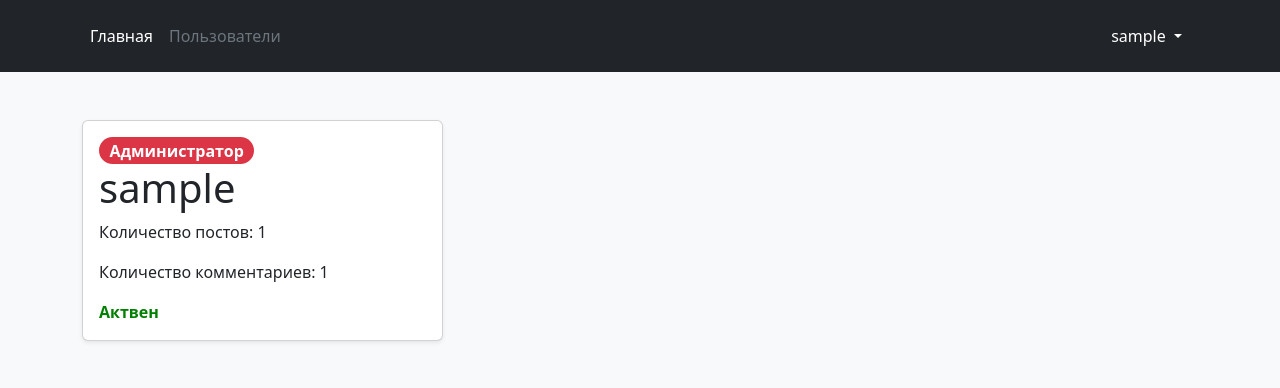
After one commit to Tortolet/Forum, a Spring Boot app: page /users in a window 1280 px wide. The commit adds this page. Shown: the top 388 px of the page. Run offline with Spring Boot 4, Linux system fonts and the light colour scheme; a user stored in the database is signed in; tables that the repository leaves empty hold one stand-in row (values such as "Sample post"); some of the project's set-up classes (security, data sources, template engines, error pages and the like) are left out, and stand-ins take their place.

Commit message:
0.22 (Users page + fix some bugs)

```diff
--- a/src/main/java/com/example/forum/controllers/ThreadController.java
+++ b/src/main/java/com/example/forum/controllers/ThreadController.java
@@ -6,10 +6,7 @@ import com.example.forum.models.Threads;
 import com.example.forum.models.Users;
 import com.example.forum.repos.FileRepo;
 import com.example.forum.repos.UserRepo;
-import com.example.forum.services.CommentService;
-import com.example.forum.services.FilesService;
-import com.example.forum.services.GroupService;
-import com.example.forum.services.ThreadService;
+import com.example.forum.services.*;
 import org.springframework.beans.factory.annotation.Autowired;
 import org.springframework.security.core.Authentication;
 import org.springframework.security.core.context.SecurityContextHolder;
@@ -49,6 +46,9 @@ public class ThreadController {
 
     @Autowired
     private CommentService commentService;
+
+    @Autowired
+    private UserService userService;
 
     @GetMapping("/group/add_post")
     public String getPost(Model model, @RequestParam Long id){
@@ -112,14 +112,45 @@ public class ThreadController {
         model.addAttribute("countLikes", userRepo.countByThreads(post));
 
         Map<Comments, Long> test = new HashMap<>();
+        Map<Comments, String> dateComment = new HashMap<>();
         if(commentService.allThreadsOrderByIdThread(id).size() > 0){
             long temp;
             for(int i = 0; i < commentService.allThreadsOrderByIdThread(id).size(); i++){
                 temp = userRepo.countByComments(commentService.allThreadsOrderByIdThread(id).get(i));
                 test.put(commentService.allThreadsOrderByIdThread(id).get(i), temp);
+
+                String dateCommentString = String.valueOf(commentService.allThreadsOrderByIdThread(id).get(i).getDateCreated());
+                StringBuilder dateBuilder = new StringBuilder(dateCommentString);
+                String dayComment = dateBuilder.substring(8,10);
+                String monthComment = dateBuilder.substring(5,7);
+                String yearComment = dateBuilder.substring(0,4);
+                String timeComment = dateBuilder.substring(11,19);
+
+                String resultDateComment = dayComment + "-" + monthComment + "-" + yearComment + " " + timeComment;
+                dateComment.put(commentService.allThreadsOrderByIdThread(id).get(i), resultDateComment);
             }
         }
         model.addAttribute("test", test);
+        model.addAttribute("dateComment", dateComment);
+
+        String dateCreated = String.valueOf(post.getDateCreated());
+        StringBuilder builder = new StringBuilder(dateCreated);
+        String day = builder.substring(8,10);
+        String month = builder.substring(5,7);
+        String year = builder.substring(0,4);
+        String time = builder.substring(11,19);
+        String resultDateCreated = day + "-" + month + "-" + year + " " + time;
+        model.addAttribute("dateCreated", resultDateCreated);
+
+        String dateChange = String.valueOf(post.getDateChange());
+        StringBuilder builderChange = new StringBuilder(dateChange);
+        String dayChange = builderChange.substring(8,10);
+        String monthChange = builderChange.substring(5,7);
+        String yearChange = builderChange.substring(0,4);
+        String timeChange = builderChange.substring(11,19);
+        String resultDateChange = dayChange + "-" + monthChange + "-" + yearChange + " " + timeChange;
+        model.addAttribute("dateChange", resultDateChange);
+
         return "post";
     }
 
@@ -219,4 +250,27 @@ public class ThreadController {
 
         return "redirect:/group/" + post.getGroups().getId() + "/post?id=" + post.getId();
     }
+
+    @GetMapping("/users")
+    public String getUsers(Model model) {
+        model.addAttribute("users", userService.allUsers());
+        Map<Users, Long> usersThreadsMap = new HashMap<>();
+        Map<Users, Long> usersCommentsMap = new HashMap<>();
+
+        if(threadService.allThreads().size() > 0){
+            for (int i = 0; i < userService.allUsers().size(); i++) {
+                usersThreadsMap.put(userService.allUsers().get(i), threadService.getUserPostsCount(userService.allUsers().get(i).getId()));
+            }
+            model.addAttribute("threads", usersThreadsMap);
+        }
+
+        if(commentService.allComments().size() > 0){
+            for (int i = 0; i < userService.allUsers().size(); i++) {
+                usersCommentsMap.put(userService.allUsers().get(i), commentService.getUserCommentsCount(userService.allUsers().get(i).getId()));
+            }
+            model.addAttribute("comments", usersCommentsMap);
+        }
+
+        return "users";
+    }
 }
--- a/src/main/resources/templates/index.html
+++ b/src/main/resources/templates/index.html
@@ -20,11 +20,7 @@
 
             <ul class="nav col-12 col-lg-auto me-lg-auto mb-2 justify-content-center mb-md-0">
                 <li><a href="#" class="nav-link px-2 text-secondary">Главная</a></li>
-                <li><a href="#" class="nav-link px-2 text-white">Пользователи</a></li>
-<!--                <li><a href="#" class="nav-link px-2 text-white">Pricing</a></li>-->
-<!--                <li><a href="#" class="nav-link px-2 text-white">FAQs</a></li>-->
-<!--                <li><a href="#" class="nav-link px-2 text-white">About</a></li>-->
-
+                <li><a th:href="@{/users}" class="nav-link px-2 text-white">Пользователи</a></li>
             </ul>
             <div class="text-end">
                 <ul class="nav">
--- /dev/null
+++ b/src/main/resources/templates/users.html
@@ -0,0 +1,83 @@
+<!DOCTYPE html>
+<html lang="en" xmlns="http://www.w3.org/1999/xhtml" xmlns:th="https://www.thymeleaf.org" xmlns:sec="http://www.thymeleaf.org/extras/spring-security">
+<head>
+  <link href="https://cdn.jsdelivr.net/npm/bootstrap@5.2.0/dist/css/bootstrap.min.css" rel="stylesheet" integrity="sha384-gH2yIJqKdNHPEq0n4Mqa/HGKIhSkIHeL5AyhkYV8i59U5AR6csBvApHHNl/vI1Bx" crossorigin="anonymous">
+  <!-- JavaScript Bundle with Popper -->
+  <script src="https://cdn.jsdelivr.net/npm/bootstrap@5.2.0/dist/js/bootstrap.bundle.min.js" integrity="sha384-A3rJD856KowSb7dwlZdYEkO39Gagi7vIsF0jrRAoQmDKKtQBHUuLZ9AsSv4jD4Xa" crossorigin="anonymous"></script>
+  <script src="/js/checking.js"></script>
+  <meta charset="UTF-8">
+  <title>Пользователи</title>
+</head>
+<style>
+  a {
+    text-decoration: none; /* Отменяем подчеркивание у ссылки */
+    color: inherit;
+  }
+</style>
+<header class="p-3 text-bg-dark">
+  <div class="container">
+    <div class="d-flex flex-wrap align-items-center justify-content-center justify-content-lg-start">
+
+      <ul class="nav col-12 col-lg-auto me-lg-auto mb-2 justify-content-center mb-md-0">
+        <li><a th:href="@{/}" class="nav-link px-2 text-white">Главная</a></li>
+        <li><a href="#" class="nav-link px-2 text-secondary">Пользователи</a></li>
+      </ul>
+      <div class="text-end">
+        <ul class="nav">
+          <li class="nav-item dropdown">
+            <a class="nav-link text-white dropdown-toggle" href="/" role="button" data-bs-toggle="dropdown" aria-expanded="false" th:inline="text">
+              [[${#httpServletRequest.remoteUser}]]
+            </a>
+            <ul class="dropdown-menu dropdown-menu-dark">
+              <li><a href="#" class="dropdown-item">Профиль</a></li>
+              <li><a href="#" class="dropdown-item">Настройки</a></li>
+              <li><hr class="dropdown-divider"></li>
+              <li>
+                <form th:action="@{/logout}" method="post">
+                  <input type="submit" value="Выйти" class="dropdown-item link-danger"/>
+                </form>
+              </li>
+
+            </ul>
+          </li>
+        </ul>
+      </div>
+    </div>
+  </div>
+</header>
+<body>
+<div class="album py-5 bg-light">
+  <div class="container">
+
+    <div class="row row-cols-1 row-cols-sm-2 row-cols-md-3 g-3">
+      <div class="col" th:each="user : ${users}">
+        <div class="card shadow-sm">
+          <div class="card-body">
+            <div class="card-text">
+              <div class="roles">
+                <span th:if="${user.getRoles().contains(T(com.example.forum.models.Roles).ROLE_ADMIN)}" class="badge rounded-pill text-bg-danger" style="--bs-badge-font-size: 1rem;" th:text="'Администратор'"></span>
+                <span th:if="${user.getRoles().contains(T(com.example.forum.models.Roles).ROLE_USER)}" class="badge rounded-pill text-bg-primary" style="--bs-badge-font-size: 1rem;" th:text="'Пользователь'"></span>
+                <span th:if="${user.getRoles().contains(T(com.example.forum.models.Roles).ROLE_OPERATOR)}" class="badge rounded-pill text-bg-success" style="--bs-badge-font-size: 1rem;" th:text="'Оператор'"></span>
+              </div>
+              <h1 th:text="${user.getUsername()}"></h1>
+              <div class="thread_count">
+                <p th:text="'Количество постов: ' + ${threads.get(user)}"></p>
+                <p th:text="'Количество комментариев: ' + ${comments.get(user)}"></p>
+                <div class="is_active">
+                  <b th:if="${user.isActive()}" th:text="'Актвен'" style="color: green"></b>
+                  <b th:if="!${user.isActive()}" th:text="'Неактивен'" style="color: red"></b>
+                </div>
+              </div>
+            </div>
+            <div class="d-flex justify-content-between align-items-center">
+              <div class="btn-group">
+              </div>
+            </div>
+          </div>
+        </div>
+      </div>
+    </div>
+  </div>
+</div>
+</body>
+</html>
```
Also changed, not shown: src/main/java/com/example/forum/controllers/MainController.java (+8 -8 lines), src/main/resources/templates/add_post.html (+2 -6 lines), src/main/resources/templates/groups.html (+2 -6 lines), src/main/resources/templates/post.html (+9 -6 lines).
